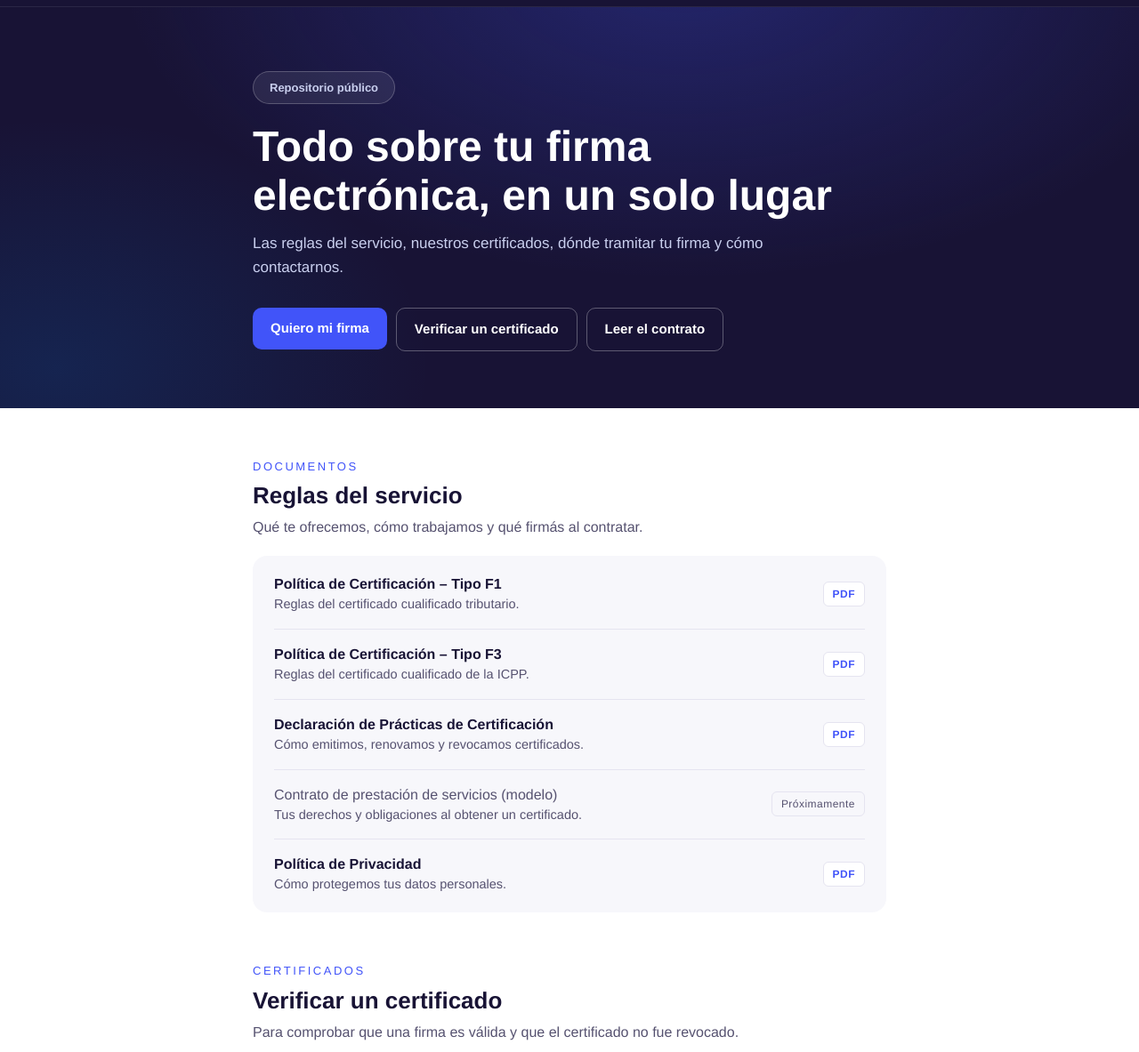
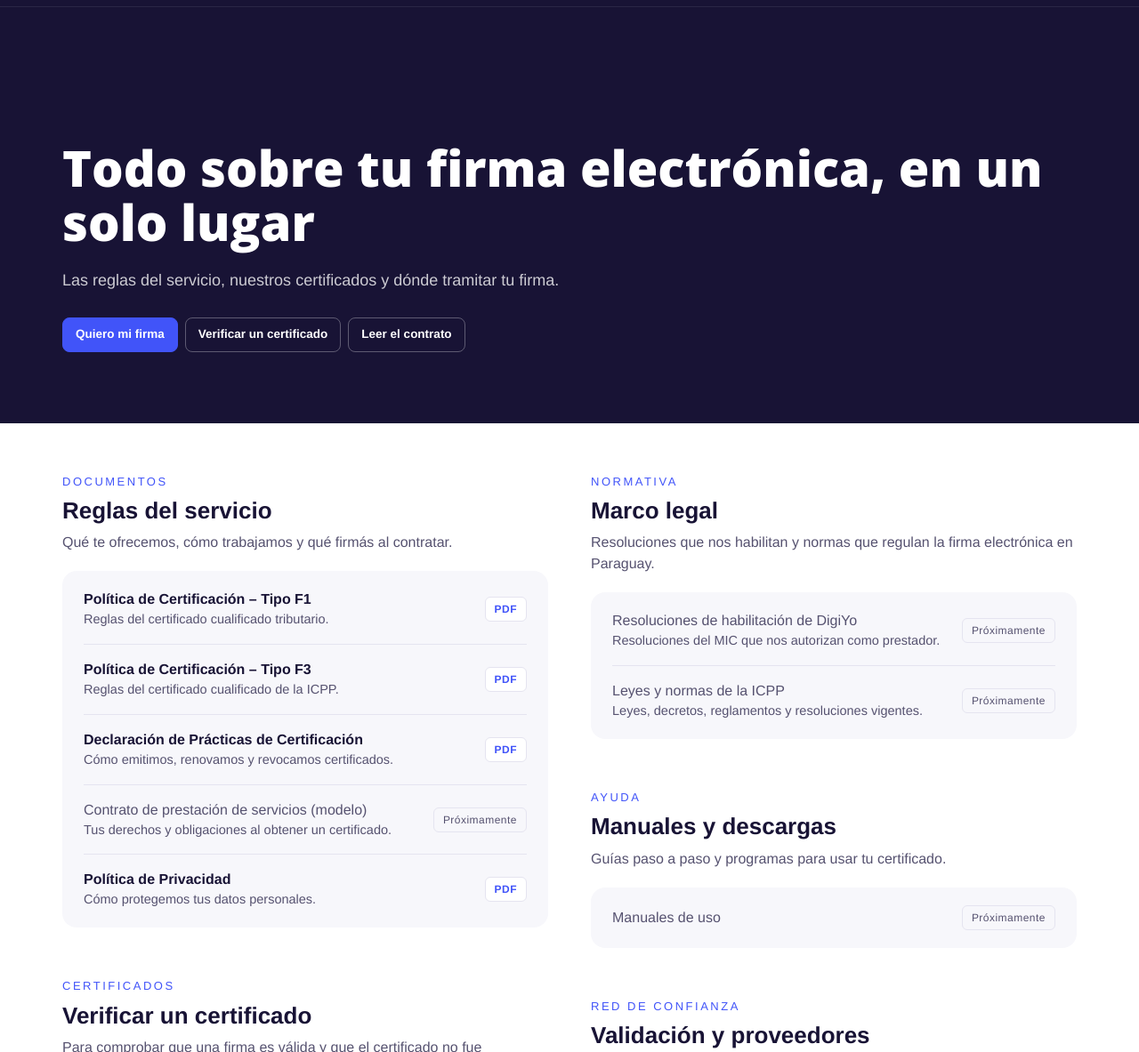
Before and after one commit to digiyoid/repositorio-publico-firmoyo, a plain HTML site: page index.html in a window 1280 px wide. Shown: the part 80-1263 px from the top of the page at 89% size. Drawn offline with nearby package versions, Linux system fonts and the light colour scheme.

Commit message:
Igualar la portada a witec.id/certificados y mostrar el contenido en dos columnas
- Portada con las medidas, fondo y tipografía de la cabecera de witec.id/certificados;
  sin la etiqueta "Repositorio público" y con botones más chicos.
- Secciones en dos columnas alineadas con la portada.
- Quitar la sección de contacto.

Co-Authored-By: Claude Opus 5.5 <noreply@anthropic.com>

```diff
--- a/index.html
+++ b/index.html
@@ -6,7 +6,7 @@
 <title>Repositorio Público - WITEC</title>
 <link rel="preconnect" href="https://fonts.googleapis.com">
 <link rel="preconnect" href="https://fonts.gstatic.com" crossorigin>
-<link href="https://fonts.googleapis.com/css2?family=Arimo:wght@400;700&display=swap" rel="stylesheet">
+<link href="https://fonts.googleapis.com/css2?family=Arimo:wght@400;700&family=Open+Sans:wdth,wght@75,800&display=swap" rel="stylesheet">
 <style>
   /* Paleta y tipografía tomadas de witec.id */
   :root {
@@ -65,42 +65,37 @@
   }
 
   /* Portada */
-  .hero {
-    background-color: var(--navy);
-    background-image:
-      radial-gradient(900px 500px at 60% -10%, rgba(65,84,249,0.28), transparent 70%),
-      radial-gradient(600px 400px at 5% 90%, rgba(7,132,234,0.15), transparent 70%);
-    padding: 72px 0 64px;
+  /* Portada con las medidas de la cabecera de witec.id/certificados */
+  .hero { background-color: var(--navy); padding: 150px 24px 80px; }
+  .hero-inner { max-width: 1140px; margin: 0 auto; }
+  .hero h1 {
+    color: #ffffff; font-family: "Open Sans", Arimo, sans-serif; font-stretch: 75%; font-weight: 800;
+    font-size: clamp(40px, 8vw, 56px); line-height: 1.1; margin: 0 0 20px;
   }
-  .badge {
-    display: inline-block;
-    padding: 8px 18px;
-    border-radius: 20px;
-    border: 1px solid rgba(255,255,255,0.22);
-    background: rgba(255,255,255,0.08);
-    color: var(--lavender-text);
-    font-size: 13px;
-    font-weight: 700;
-  }
-  .hero h1 { color: #ffffff; font-size: clamp(32px, 6vw, 48px); line-height: 1.15; margin: 20px 0 14px; }
-  .hero p { color: var(--lavender-text); font-size: 17px; line-height: 1.55; margin: 0; max-width: 600px; }
-  .ctas { display: flex; flex-wrap: wrap; gap: 10px; margin: 32px 0 0; padding: 0; list-style: none; }
+  .hero p { color: rgba(255,255,255,0.78); font-size: 18px; line-height: 1.6; margin: 0; max-width: 720px; }
+  .ctas { display: flex; flex-wrap: wrap; gap: 8px; margin: 28px 0 0; padding: 0; list-style: none; }
   .btn {
     display: inline-block;
-    padding: 12px 20px;
-    border-radius: 10px;
-    font-size: 15px;
+    padding: 8px 14px;
+    border-radius: 8px;
+    font-size: 13.5px;
     font-weight: 700;
     text-decoration: none;
     transition: transform 0.2s ease, box-shadow 0.2s ease, background-color 0.2s ease;
   }
-  .btn-primary { background: var(--lilac); color: #ffffff; }
+  .btn-primary { background: var(--lilac); color: #ffffff; border: 1.5px solid var(--lilac); }
   .btn-primary:hover { transform: translateY(-2px); box-shadow: 0 8px 24px rgba(65,84,249,0.35); }
   .btn-secondary { color: #ffffff; border: 1.5px solid rgba(255,255,255,0.3); }
   .btn-secondary:hover { transform: translateY(-2px); }
 
   /* Secciones */
   section { padding: 56px 0 0; scroll-margin-top: 16px; }
+
+  /* Contenido en dos columnas, alineado con la portada */
+  main.wrap { max-width: 1188px; }
+  @media (min-width: 900px) {
+    main.wrap { display: grid; grid-template-columns: 1fr 1fr; column-gap: 48px; align-items: start; }
+  }
   .eyebrow { color: var(--lilac); font-size: 13px; letter-spacing: 2.5px; text-transform: uppercase; margin: 0 0 8px; }
   h2 { font-size: 26px; line-height: 1.2; margin: 0 0 8px; }
   .lead { color: var(--gray-text); margin: 0 0 20px; }
@@ -122,14 +117,6 @@
   .pending .meta { color: var(--gray-text); background: transparent; font-weight: 400; }
 
 
-  /* Contacto, con el estilo de las tarjetas oscuras de witec.id */
-  .contact {
-    background: var(--navy); color: var(--lavender-text);
-    border-radius: 16px; padding: 28px; font-size: 15px;
-  }
-  .contact strong { color: #ffffff; font-size: 18px; }
-  .contact p { margin: 4px 0; }
-  .contact a { color: var(--lavender); }
 
   /* Pie de página igual al de witec.id */
   footer { background: var(--navy); margin-top: 72px; padding: 64px 0 40px; }
@@ -149,7 +136,7 @@
   }
   @media (max-width: 560px) {
     ul.docs { padding: 4px 16px; }
-    .hero { padding: 48px 0 44px; }
+    .hero { padding: 80px 16px 56px; }
   }
 </style>
 </head>
@@ -191,10 +178,9 @@
   </script>
 
   <div class="hero">
-    <div class="wrap">
-      <span class="badge">Repositorio público</span>
+    <div class="hero-inner">
       <h1>Todo sobre tu firma electrónica, en un solo lugar</h1>
-      <p>Las reglas del servicio, nuestros certificados, dónde tramitar tu firma y cómo contactarnos.</p>
+      <p>Las reglas del servicio, nuestros certificados y dónde tramitar tu firma.</p>
       <ul class="ctas">
         <li><a class="btn btn-primary" href="#tramitar">Quiero mi firma</a></li>
         <li><a class="btn btn-secondary" href="#verificar">Verificar un certificado</a></li>
@@ -204,7 +190,7 @@
   </div>
 
   <main class="wrap">
-
+    <div class="col">
       <section id="documentos">
         <p class="eyebrow">Documentos</p>
         <h2>Reglas del servicio</h2>
@@ -253,34 +239,6 @@
         </ul>
       </section>
 
-    <section id="tramitar">
-      <p class="eyebrow">Atención</p>
-      <h2>Dónde tramitar tu firma</h2>
-      <p class="lead">FirmoYo es su propia Autoridad de Registro (AR): verificamos tu identidad directamente, sin intermediarios.</p>
-      <ul class="docs">
-        <li><div class="row">
-          <span><span class="name">Autoridad de Registro: FirmoYo</span>
-          <span class="desc">Operada por DigiYo S.A. · Av. Gral. José Gervasio Artigas 2025, Asunción. Lunes a viernes de 08:00 a 18:00 hs.</span></span>
-          <span class="meta">Propia</span></div></li>
-      </ul>
-    </section>
-
-    <section id="validacion">
-      <p class="eyebrow">Red de confianza</p>
-      <h2>Validación y proveedores</h2>
-      <p class="lead">FirmoYo es su propia Autoridad de Validación (AV): comprobamos el estado de los certificados con nuestra propia infraestructura.</p>
-      <ul class="docs">
-        <li><div class="row">
-          <span><span class="name">Autoridad de Validación: FirmoYo</span>
-          <span class="desc">Operada por DigiYo S.A. en sus propias instalaciones.</span></span>
-          <span class="meta">Propia</span></div></li>
-        <li class="pending"><div class="row">
-          <span><span class="name">Proveedores de servicios de soporte (PSS)</span>
-          <span class="desc">Empresas que nos prestan servicios técnicos vinculados.</span></span>
-          <span class="meta">Próximamente</span></div></li>
-      </ul>
-    </section>
-
       <section id="sello">
         <p class="eyebrow">Servicio</p>
         <h2>Sello de tiempo</h2>
@@ -293,7 +251,8 @@
           <li class="pending"><div class="row"><span><span class="name">Sellos emitidos</span></span><span class="meta">Próximamente</span></div></li>
         </ul>
       </section>
-
+    </div>
+    <div class="col">
       <section id="normativa">
         <p class="eyebrow">Normativa</p>
         <h2>Marco legal</h2>
@@ -319,17 +278,34 @@
         </ul>
       </section>
 
-    <section id="contacto">
-      <p class="eyebrow">Contacto</p>
-      <h2>¿Necesitás ayuda?</h2>
-      <div class="contact">
-        <p><strong>DIGIYO S.A.</strong></p>
-        <p>RUC 80140723-0</p>
-        <p>Av. Gral. José Gervasio Artigas 2025, Asunción 001429</p>
-        <p><a href="mailto:contacto@witec.id">contacto@witec.id</a></p>
-        <p>Lunes a viernes de 08:00 a 18:00 hs</p>
+      <section id="validacion">
+        <p class="eyebrow">Red de confianza</p>
+        <h2>Validación y proveedores</h2>
+        <p class="lead">FirmoYo es su propia Autoridad de Validación (AV): comprobamos el estado de los certificados con nuestra propia infraestructura.</p>
+        <ul class="docs">
+          <li><div class="row">
+            <span><span class="name">Autoridad de Validación: FirmoYo</span>
+            <span class="desc">Operada por DigiYo S.A. en sus propias instalaciones.</span></span>
+            <span class="meta">Propia</span></div></li>
+          <li class="pending"><div class="row">
+            <span><span class="name">Proveedores de servicios de soporte (PSS)</span>
+            <span class="desc">Empresas que nos prestan servicios técnicos vinculados.</span></span>
+            <span class="meta">Próximamente</span></div></li>
+        </ul>
+      </section>
+
+      <section id="tramitar">
+        <p class="eyebrow">Atención</p>
+        <h2>Dónde tramitar tu firma</h2>
+        <p class="lead">FirmoYo es su propia Autoridad de Registro (AR): verificamos tu identidad directamente, sin intermediarios.</p>
+        <ul class="docs">
+          <li><div class="row">
+            <span><span class="name">Autoridad de Registro: FirmoYo</span>
+            <span class="desc">Operada por DigiYo S.A. · Av. Gral. José Gervasio Artigas 2025, Asunción. Lunes a viernes de 08:00 a 18:00 hs.</span></span>
+            <span class="meta">Propia</span></div></li>
+        </ul>
+      </section>
     </div>
-    </section>
 
   </main>
 
```
Lines whose indentation alone changed are shown as unchanged.
